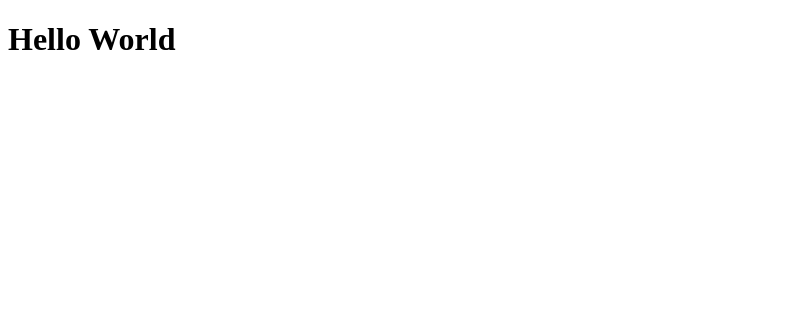
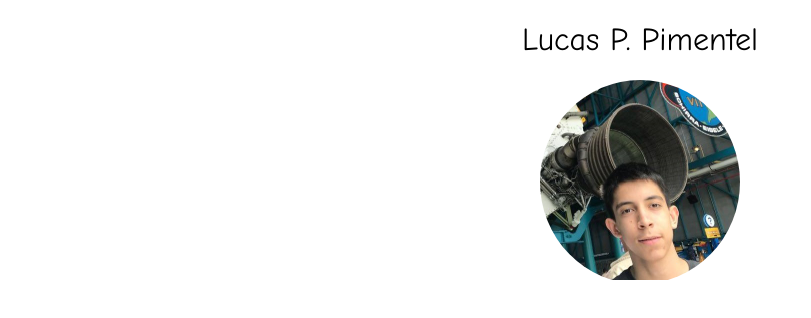
Before and after one commit to Lucas-Pimentel/LucasPimentel.github.io, a plain HTML site: page index.html in a window 1280 px wide. Shown: the whole page, without its empty margins (0-811 px from the left). Drawn offline with Linux system fonts and the light colour scheme.

Commit message:
Image and name

```diff
--- a/index.html
+++ b/index.html
@@ -2,9 +2,15 @@
 <html lang="en">
   <head>
     <title>Lucas Pilla</title>
+    <link rel="stylesheet" href="style.css">
     <meta charset="utf-8">
   </head>
   <body>
-        <h1>Hello World</h1>
+    <div class="header">
+      <h1>Lucas P. Pimentel</h1>
+    </div>
+    <div class="image-cropper">
+      <img src="pp.jpg" alt="avatar" class="profile-pic">
+    </div>
   </body>
 </html>
--- /dev/null
+++ b/style.css
@@ -0,0 +1,22 @@
+h1 {
+    font-weight: lighter;
+    color: #000;
+    font-size: 32px;
+}
+
+.header{
+    text-align: center;
+    font-family: "Comic Sans MS", cursive, sans-serif;
+}
+
+.image-cropper {
+    width: fit-content;
+    height: fit-content;
+    overflow: hidden;
+    border-radius: 50%;
+    margin: auto;
+}
+.profile-pic {
+  width: 200px;
+  height: 200px;
+}
```
Also changed, not shown: pp.jpg (added). Lines whose indentation alone changed are shown as unchanged.
